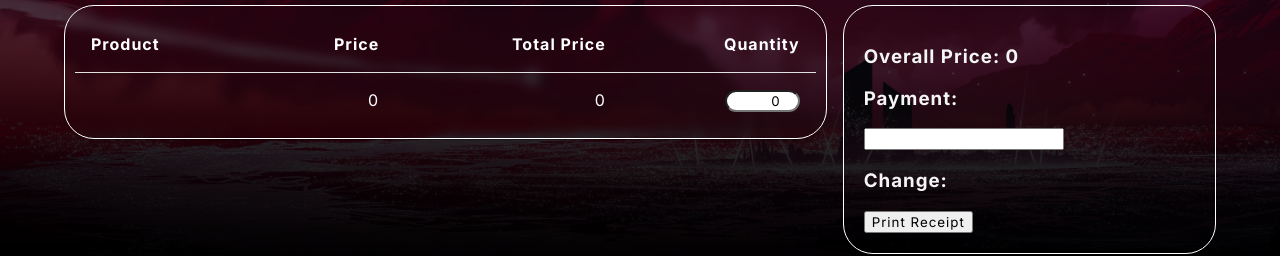
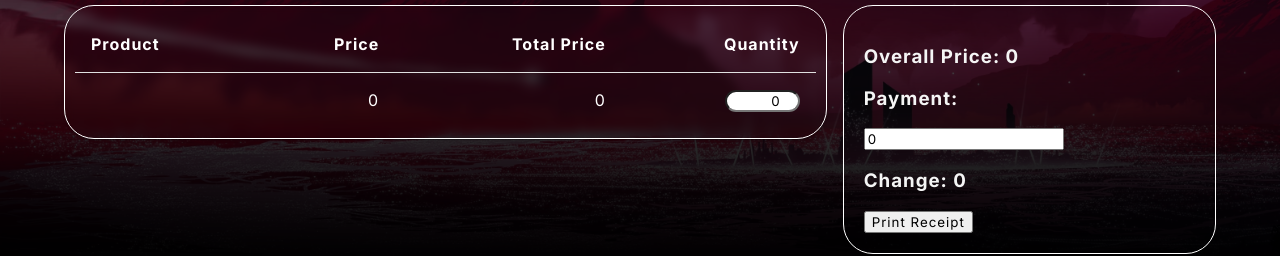
Before and after one commit to Galaxieed/canteen-management-system, a React (Vite) app in the folder client/: page /pos in a window 1280 px wide. Shown: the part 528-784 px from the top of the page. Built offline with nearby package versions, Linux system fonts and the light colour scheme; a web font is replaced by a local one.

Commit message:
done it payment and change computations

```diff
--- a/client/src/components/pos/pos.jsx
+++ b/client/src/components/pos/pos.jsx
@@ -27,6 +27,7 @@ const sampleData = [
 export default function POS() {
     const [productsList, setProductsList] = useState(sampleData);
     const [overallPrice, setOverallPrice] = useState(0);
+    const [payment, setPayment] = useState(0);
     const [cartList, setCartList] = useState([{
         product: '',
         price: 0,
@@ -41,6 +42,10 @@ export default function POS() {
         }
         setOverallPrice(overall);
     }, [cartList])
+
+    function handlePaymentChange(value) {
+        setPayment(value < 0 ? 0 : value);
+    }
 
     function addToCart(newValue, index) {
         editProductListQty(setProductsList, productsList[index].quantity - 1, index);
@@ -137,7 +142,9 @@ export default function POS() {
                         </Grid>
                         <Grid item xs={12} md={4} sx={{display: 'flex', flexDirection: 'column'}}>
                             <h2>Totals</h2>
-                            <Totals overallPrice={overallPrice}/>
+                            <Totals overallPrice={overallPrice}
+                            payment={payment}
+                            addPayment={handlePaymentChange}/>
                         </Grid>
                     </Grid>
                 </Container>
@@ -148,17 +155,24 @@ export default function POS() {
 }
 
 function Totals(props) {
+    let change = parseInt(props.payment) - parseInt(props.overallPrice);
     return (
         <div className={`${pos.totalsContainer}`}>
             <h3>Overall Price: {props.overallPrice}</h3>
             <h3>Payment: </h3>
-            <input type="number" />
-            <h3>Change: </h3>
-            <button>Print Receipt</button>
+            <input
+            type="number"
+            readOnly={parseInt(props.overallPrice) == 0}
+            value={parseInt(props.overallPrice) != 0 ? props.payment : 0}
+            onChange={parseInt(props.overallPrice) > 0 ? e => props.addPayment(e.target.value) : undefined}/>
+            <h3>Change: {change < 0 ? `Not Enough` : change}</h3>
+            <button disabled={change < 0}>Print Receipt</button>
         </div>
     )
 }
 
 Totals.propTypes = {
-    overallPrice: PropTypes.any
+    overallPrice: PropTypes.any,
+    payment: PropTypes.any,
+    addPayment: PropTypes.func,
 }
```
